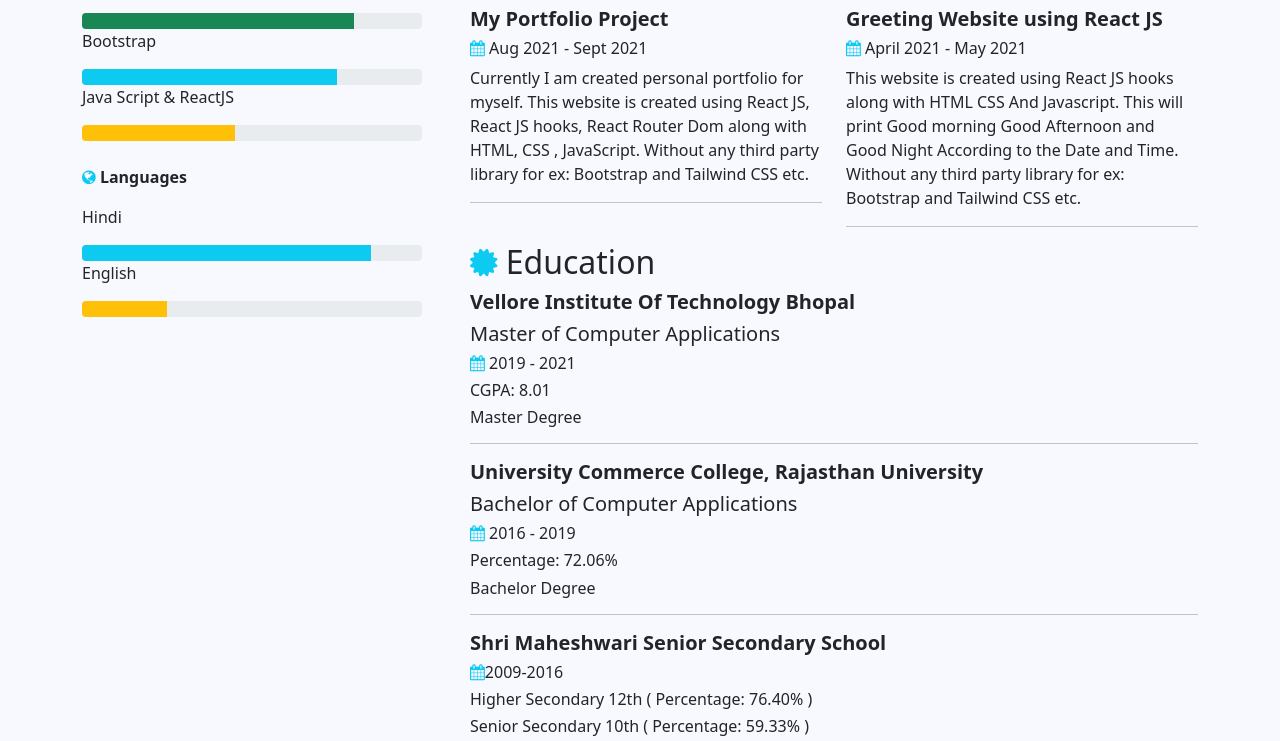
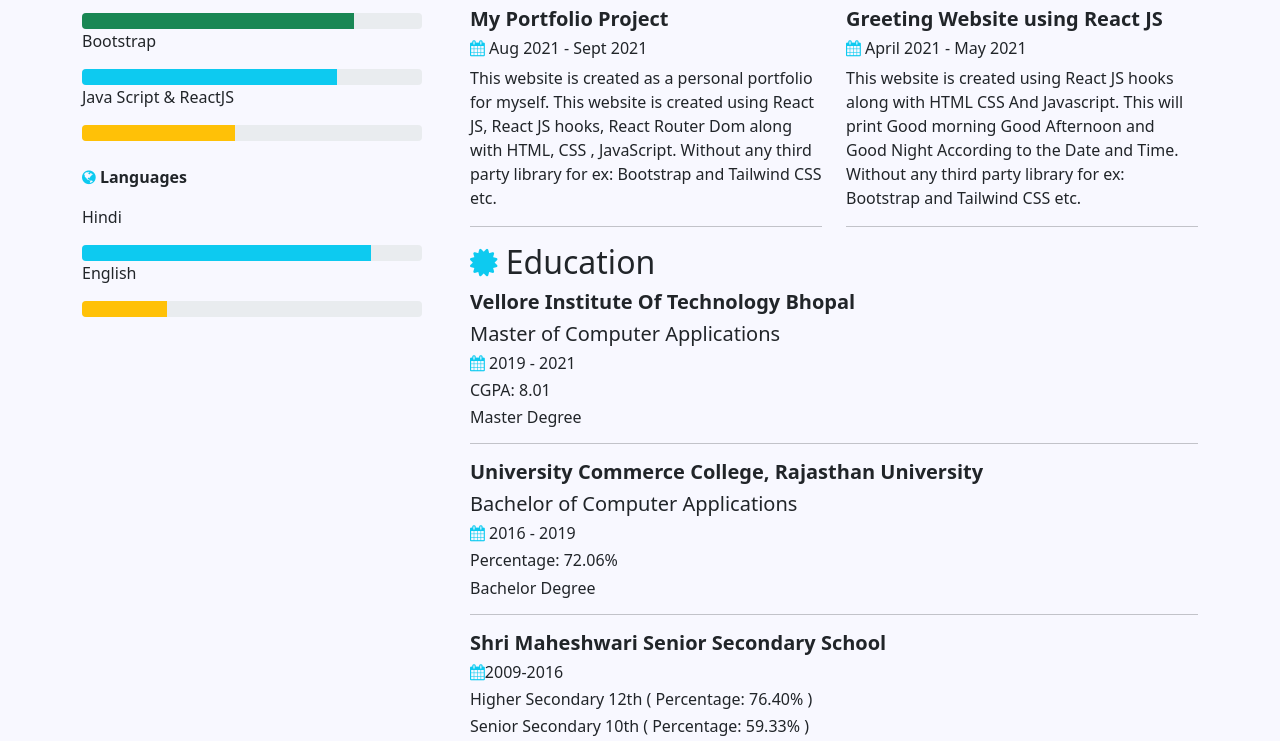
Before and after one commit to sethiabhi/AbhishekSethiPortfolio.ghithub.io, a plain HTML site: page index.html in a window 1280 px wide. Shown: the part 855-1596 px from the top of the page. Drawn offline with nearby package versions, Linux system fonts and the light colour scheme.

Commit message:
Update index.html

```diff
--- a/index.html
+++ b/index.html
@@ -158,7 +158,7 @@
                                             <h5><b>My Portfolio Project</b></h5>
                                             <h6><i class="fa fa-calendar text-info"></i> Aug 2021 -
                                                 Sept 2021</span></h6>
-                                            <p>Currently I am created personal portfolio for myself. This website is created using
+                                            <p> This website is created as a personal portfolio for myself. This website is created using
                                                 React JS, React JS hooks, React Router Dom along with HTML, CSS , JavaScript.
                                                 Without any third party library for ex: Bootstrap and Tailwind CSS etc.</p>
                                             <hr>
```
